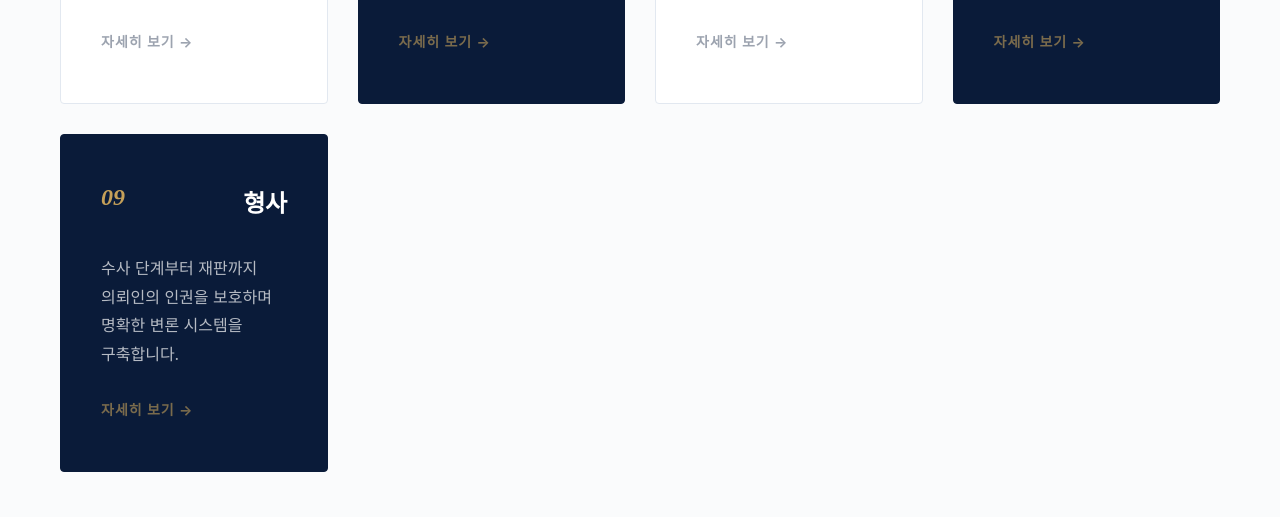
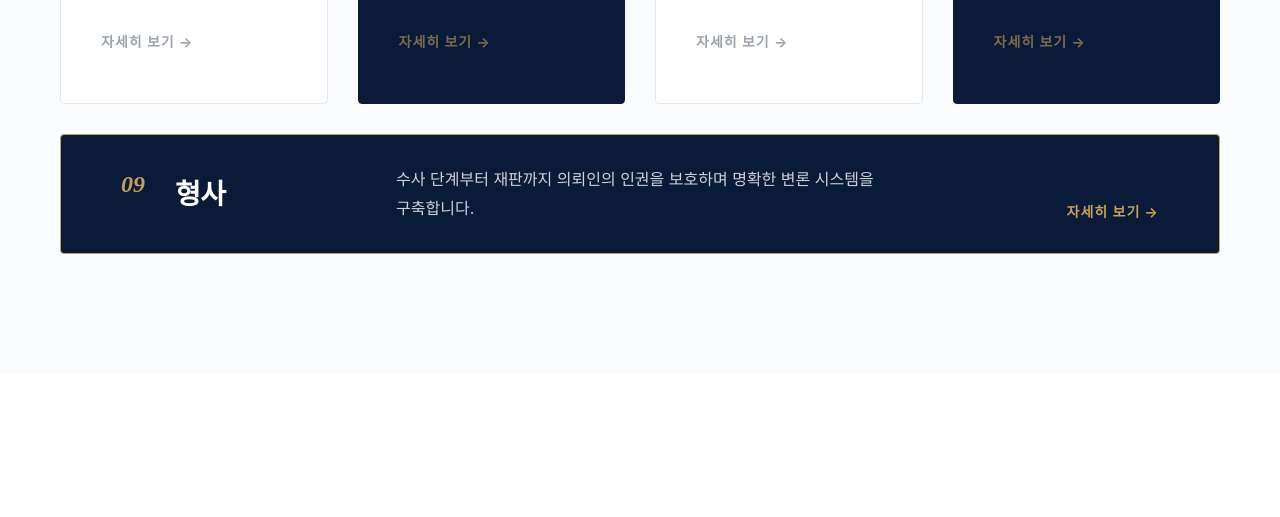
Before and after one commit to 2026flowlaw-cpu/flow, a Next.js app: page / in a window 1280 px wide. Shown: the part 1860-2377 px from the top of the page. Built offline with nearby package versions, Linux system fonts and the light colour scheme.

Commit message:
Update 'Criminal Law' card to be a full-width horizontal button

```diff
--- a/src/components/PracticeAreas/PracticeAreas.module.css
+++ b/src/components/PracticeAreas/PracticeAreas.module.css
@@ -168,9 +168,53 @@
   border-color: #C5A059;
 }
 
+.cardFull {
+  grid-column: span 4;
+  flex-direction: row !important;
+  align-items: center;
+  justify-content: space-between;
+  padding: 30px 60px !important;
+  background-color: #0A1B39;
+  border-color: #C5A059;
+}
+
+.cardFull .top {
+  margin-bottom: 0 !important;
+  gap: 30px;
+}
+
+.cardFull .cardTitle {
+  color: #ffffff;
+  font-size: 28px;
+}
+
+.cardFull .cardDescription {
+  margin-bottom: 0 !important;
+  color: rgba(255, 255, 255, 0.8);
+  max-width: 500px;
+}
+
+.cardFull .more {
+  color: #C5A059;
+  opacity: 1;
+}
+
 @media (max-width: 1024px) {
   .grid {
     grid-template-columns: repeat(2, 1fr);
+  }
+  .cardFull {
+    grid-column: span 2;
+    flex-direction: column !important;
+    padding: 40px !important;
+    text-align: center;
+  }
+  .cardFull .top {
+    justify-content: center;
+    margin-bottom: 20px !important;
+  }
+  .cardFull .cardDescription {
+    margin-bottom: 20px !important;
   }
 }
 
--- a/src/components/PracticeAreas/PracticeAreas.tsx
+++ b/src/components/PracticeAreas/PracticeAreas.tsx
@@ -60,14 +60,15 @@ const PracticeAreas = () => {
         </div>
         <div className={styles.grid}>
           {practiceAreas.map((area, index) => {
-            // 4열 그리드에서 완벽한 체커보드 패턴(엇갈림)을 만들기 위한 로직
-            const isAccent = (Math.floor(index / 4) + index) % 2 === 0;
+            const isCriminal = area.title === '형사';
+            // 4열 그리드에서 완벽한 체커보드 패턴 (형사 제외)
+            const isAccent = !isCriminal && (Math.floor(index / 4) + index) % 2 === 0;
 
             return (
               <Link
                 key={index}
                 href={area.href}
-                className={`${styles.card} ${isAccent ? styles.cardAccent : ''}`}
+                className={`${styles.card} ${isAccent ? styles.cardAccent : ''} ${isCriminal ? styles.cardFull : ''}`}
               >
                 <div className={styles.top}>
                   <span className={styles.number}>{(index + 1).toString().padStart(2, '0')}</span>
```
